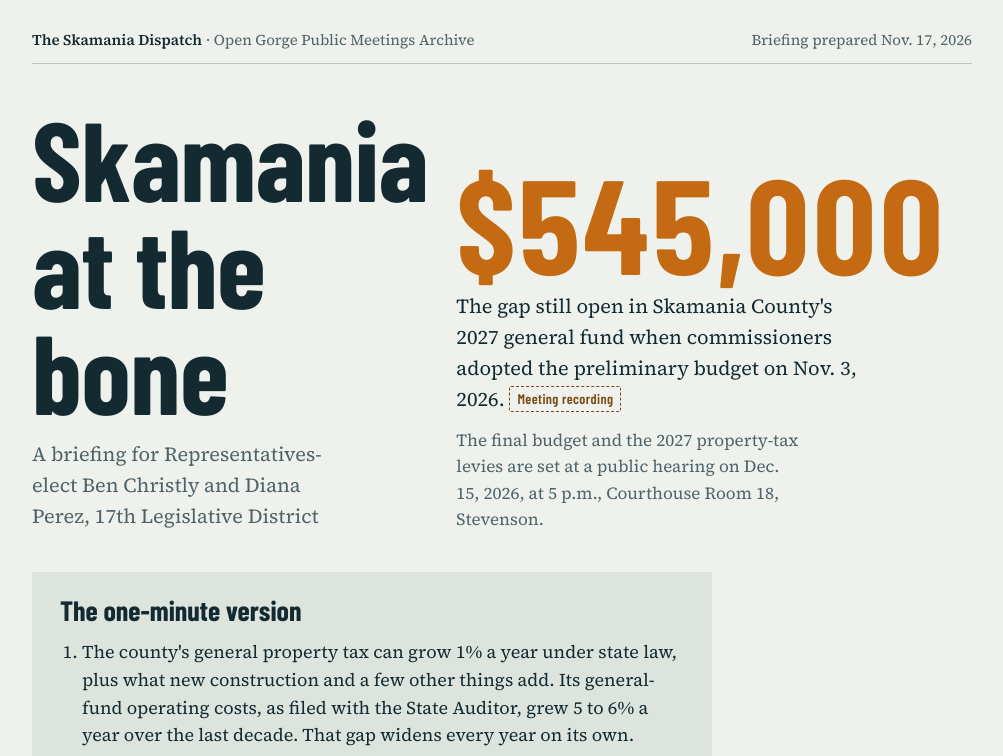
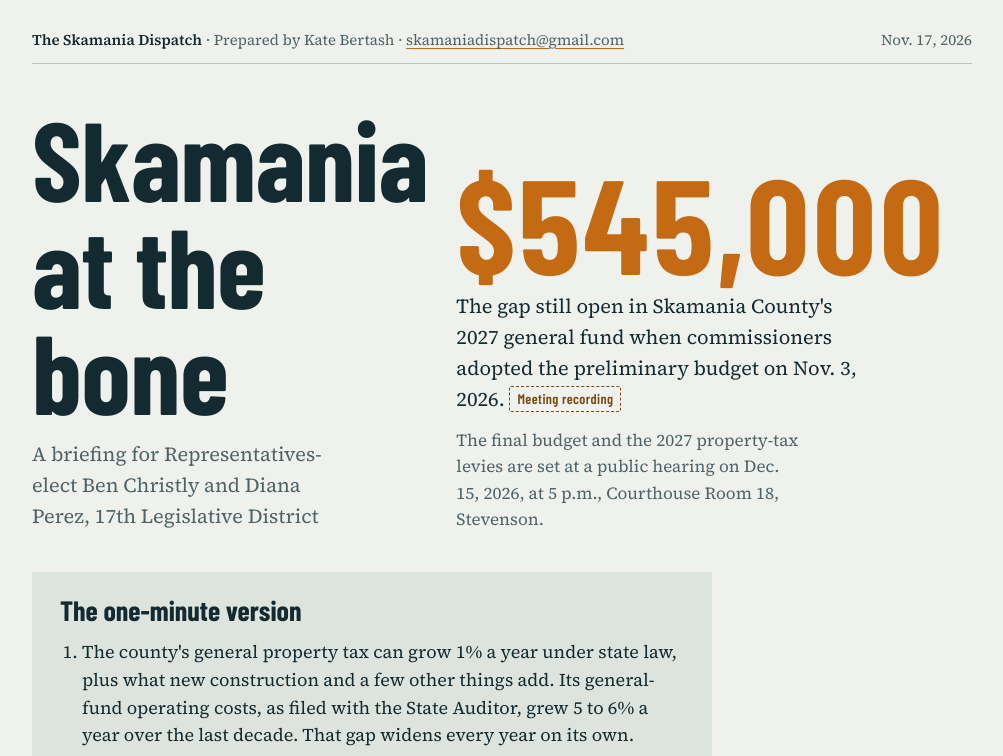
Before and after one commit to kate-rose/skamania-at-the-bone, a plain HTML site: page index.html in a window 1280 px wide. Shown: the top 756 px of the page, without its empty margins (138-1141 px from the left). Drawn offline with nearby package versions, Linux system fonts and the light colour scheme; a web font is replaced by a local one.

Commit message:
Add Kate Bertash credit and skamaniadispatch@gmail.com contact
Co-Authored-By: Claude Opus 5.5 <noreply@anthropic.com>

```diff
--- a/index.html
+++ b/index.html
@@ -166,8 +166,8 @@ td:first-child{font-family:var(--display);font-weight:700;font-size:19px;line-he
 
 <div class="wrap">
   <div class="mast">
-    <span><b>The Skamania Dispatch</b> · Open Gorge Public Meetings Archive</span>
-    <span>Briefing prepared Nov. 17, 2026<span class="print-only weburl"> · kate-rose.github.io/skamania-at-the-bone</span></span>
+    <span><b>The Skamania Dispatch</b> · Prepared by Kate Bertash · <a href="mailto:skamaniadispatch@gmail.com">skamaniadispatch@gmail.com</a></span>
+    <span>Nov. 17, 2026<span class="print-only weburl"> · kate-rose.github.io/skamania-at-the-bone</span></span>
   </div>
 
   <header class="hero">
@@ -474,7 +474,7 @@ td:first-child{font-family:var(--display);font-weight:700;font-size:19px;line-he
 
   <div class="method" id="method">
     <p><b>About the sources.</b> Items marked <span class="chip tape">Meeting recording</span> rest on the county's own posted audio, transcribed by machine; speakers aren't labeled and figures are as spoken. Everything unmarked comes from a typed public record (packets, resolutions, minutes, notices, state agency tables) or from the statute or bill linked beside it. <span class="chip model">Projection</span> marks a model with its assumptions stated.</p>
-    <p>Everything here comes from public records in the Open Gorge Public Meetings Archive, which holds the agendas, packets, minutes and recordings of 46 public bodies in Skamania and Klickitat counties and the Gorge. We can pull the full record on any item above. Prepared by the Skamania Dispatch, <a href="https://skamaniadispatch.com">skamaniadispatch.com</a>.</p>
+    <p>Everything here comes from public records in the Open Gorge Public Meetings Archive, which holds the agendas, packets, minutes and recordings of 46 public bodies in Skamania and Klickitat counties and the Gorge. We can pull the full record on any item above. Prepared by Kate Bertash for the Skamania Dispatch, <a href="https://skamaniadispatch.com">skamaniadispatch.com</a>. For questions, corrections or the records behind any item, write to <a href="mailto:skamaniadispatch@gmail.com">skamaniadispatch@gmail.com</a>.</p>
     <p class="screen-only">Online, with working links: <a href="https://kate-rose.github.io/skamania-at-the-bone/">kate-rose.github.io/skamania-at-the-bone</a> · <a href="https://kate-rose.github.io/skamania-at-the-bone/Skamania-at-the-Bone_LD17-briefing.pdf">Download the PDF</a></p>
   </div>
 </div>
```
Also changed, not shown: 1 other file.
